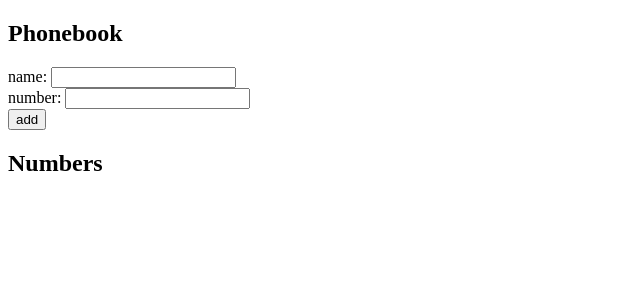
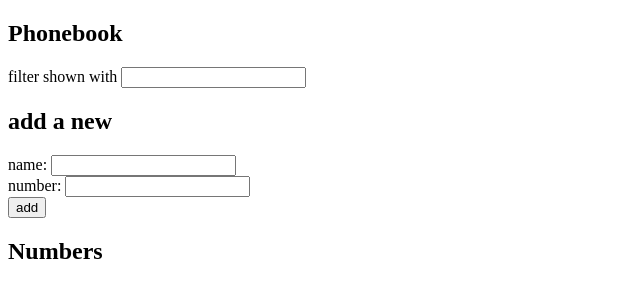
Before and after one commit to Ashvith10/fso-part2, a React (Create React App) app in the folder phonebook/: page / in a window 1280 px wide. Shown: the top 300 px of the page, without its empty margins (0-640 px from the left). Built offline with nearby package versions, Linux system fonts and the light colour scheme; the HTML template or start-up script is replaced by a standard one.

Commit message:
chore: Add search field to filter people

```diff
--- a/phonebook/src/App.js
+++ b/phonebook/src/App.js
@@ -2,9 +2,11 @@ import {useState} from 'react'
 
 const App = () => {
     const [persons, setPersons] = useState([])
+    const [searchToken, setSearchToken] = useState('')
     const [newName, setNewName] = useState('')
     const [newNumber, setNewNumber] = useState('')
 
+    const handleSearchInput = (event) => setSearchToken(event.target.value)
     const handleNameInput = (event) => setNewName(event.target.value)
     const handleNumberInput = (event) => setNewNumber(event.target.value)
 
@@ -20,6 +22,8 @@ const App = () => {
     return (
         <div>
             <h2>Phonebook</h2>
+            <div>filter shown with <input type="textbox" value={searchToken} onChange={handleSearchInput} /></div>
+            <h2>add a new</h2>
             <form>
                 <div>
                     name: <input type="textbox" value={newName} onChange={handleNameInput} />
@@ -34,7 +38,9 @@ const App = () => {
             </form>
             <h2>Numbers</h2>
             <div>
-                {persons.map((person, id) => <div key={id}>{person.name} {person.number}</div>)}
+                {persons
+                    .filter((person) => person.name.toLowerCase().includes(searchToken))
+                    .map((person, id) => <div key={id}>{person.name} {person.number}</div>)}
             </div>
         </div>
     )
```
